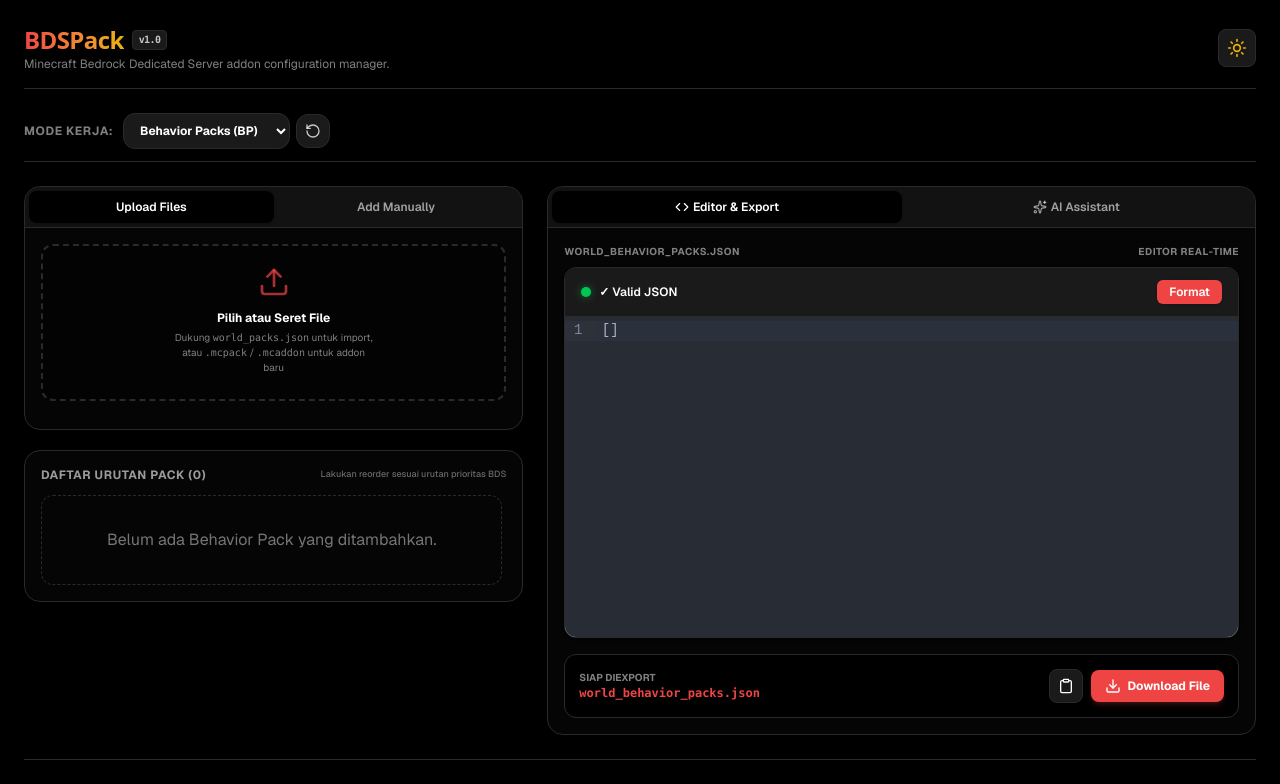
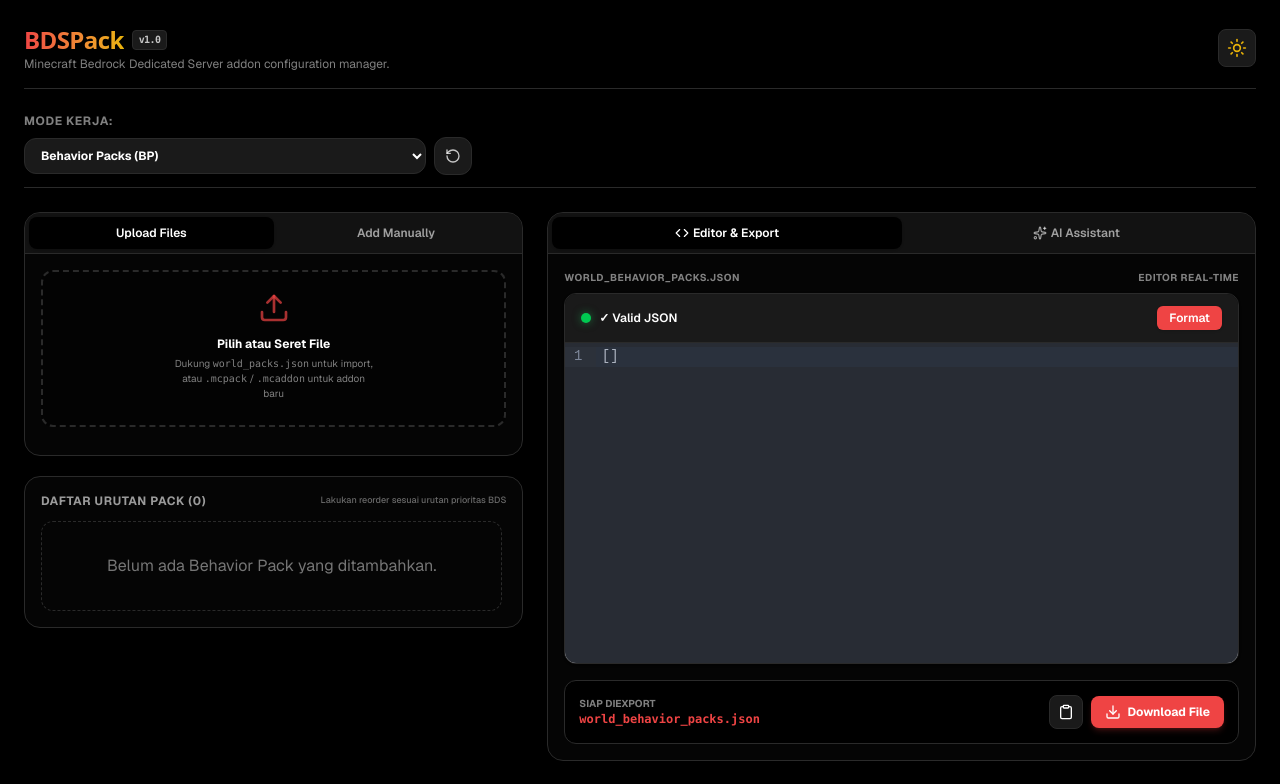
Before and after one commit to Razael-Fox/BDSPack, a Next.js app: page / in a window 1280 px wide. Shown: the top 784 px of the page. Built offline with nearby package versions, Linux system fonts and the light colour scheme.

Commit message:
style: position select box and reset button inline below the Mode Kerja label

```diff
--- a/app/page.tsx
+++ b/app/page.tsx
@@ -411,17 +411,16 @@
       </header>
 
       {/* Main Mode Navigation (Dropdown) & Reset */}
-      <div className="border-b border-border flex items-center justify-between pb-3">
-        <div className="flex items-center space-x-2.5">
+      <div className="border-b border-border pb-3 flex flex-col space-y-2">
         <label htmlFor="mode-select" className="text-xs font-bold uppercase text-foreground/50 tracking-wider">
           Mode Kerja:
         </label>
-          <div className="flex items-center space-x-1.5">
+        <div className="flex items-center w-full max-w-md gap-2">
           <select
             id="mode-select"
             value={activeTab}
             onChange={(e) => setActiveTab(e.target.value as 'behavior' | 'resource' | 'manifest')}
-              className="bg-muted hover:bg-black/5 dark:hover:bg-white/5 border border-border rounded-xl px-3 py-2 text-xs font-bold cursor-pointer transition-colors outline-none focus:ring-1 focus:ring-primary/50 text-foreground"
+            className="flex-1 bg-muted hover:bg-black/5 dark:hover:bg-white/5 border border-border rounded-xl px-3 py-2 text-xs font-bold cursor-pointer transition-colors outline-none focus:ring-1 focus:ring-primary/50 text-foreground"
           >
             <option value="behavior">Behavior Packs (BP)</option>
             <option value="resource">Resource Packs (RP)</option>
@@ -429,13 +428,12 @@
           </select>
           <button
             onClick={resetSession}
-              className="p-2 bg-muted hover:bg-black/5 dark:hover:bg-white/5 border border-border rounded-xl text-foreground/75 hover:text-foreground cursor-pointer transition-colors flex items-center justify-center"
+            className="p-2.5 bg-muted hover:bg-black/5 dark:hover:bg-white/5 border border-border rounded-xl text-foreground/75 hover:text-foreground cursor-pointer transition-colors flex items-center justify-center shrink-0"
             title="Reset Tab"
             aria-label="Reset Tab"
           >
             <RotateCcw className="w-4 h-4" />
           </button>
-          </div>
         </div>
       </div>
 
```
Lines whose indentation alone changed are shown as unchanged.
